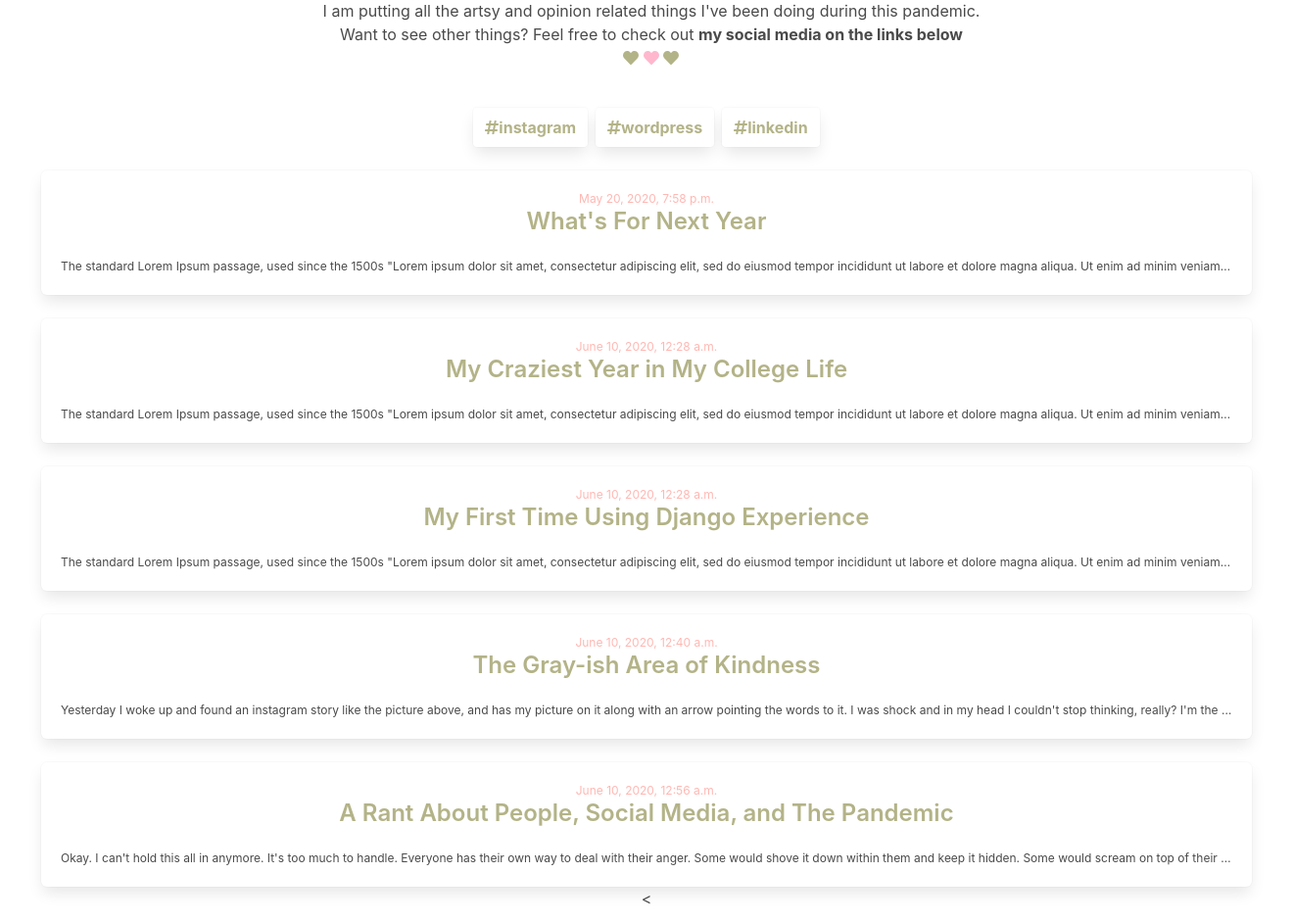
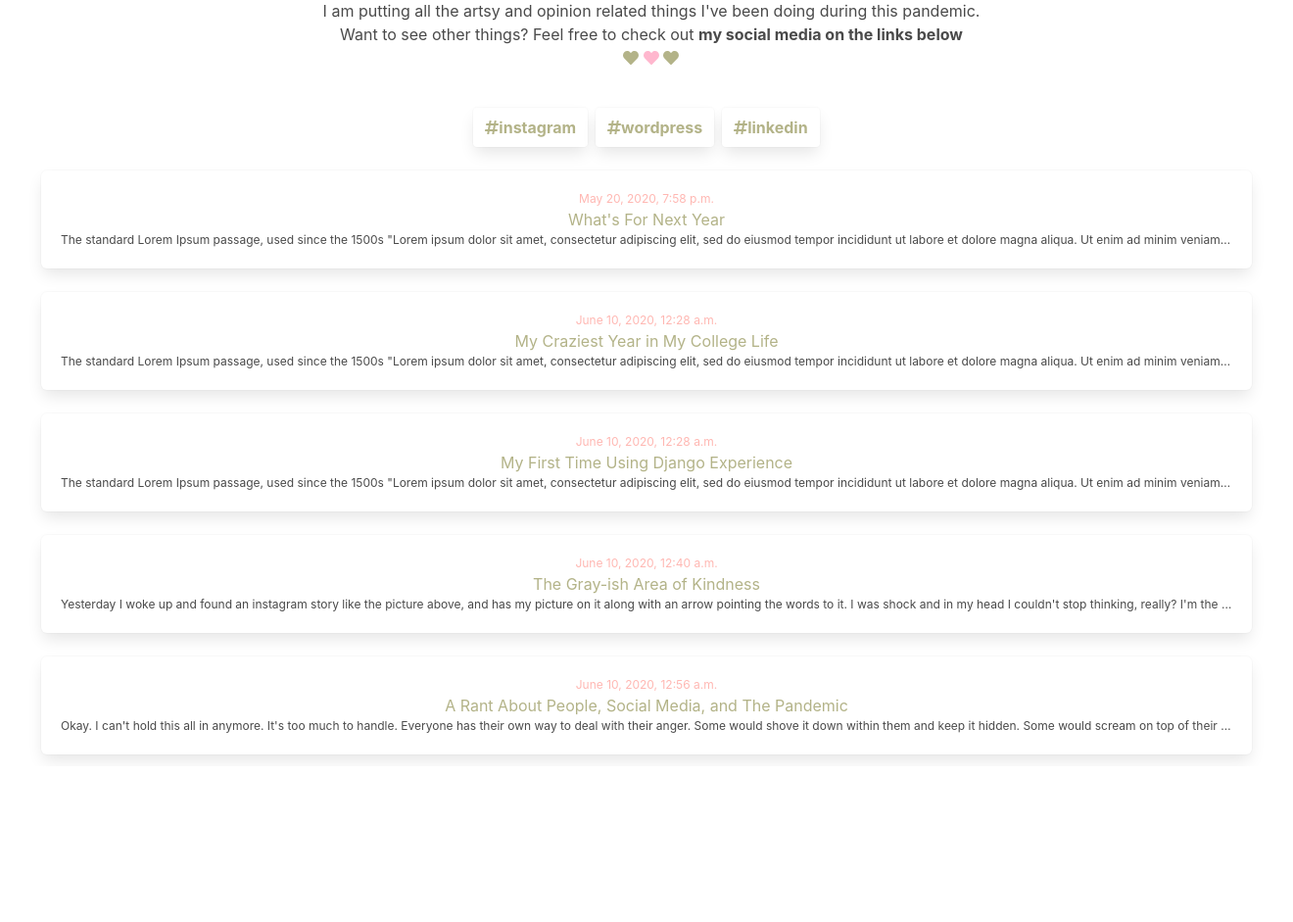
Before and after one commit to amlndr/myWebsite, a Django app: page / in a window 1320 px wide; the page is wider, and only the part inside the window is pictured. Shown: the part 403-1344 px from the top of that part at 98% size. After the commit the page ends 1179 px from the top of that part, so only its background shows below. Run offline with Django 3.2, Linux system fonts and the light colour scheme; data comes from the database, SQL or seed files in the repository; some libraries are stand-ins or nearby versions.

Commit message:
try again fix

```diff
--- a/blog/templates/blog/post_list.html
+++ b/blog/templates/blog/post_list.html
@@ -53,10 +53,9 @@
                                 <div class="date">
                                     {{ post.published_date }}
                                 </div>
-                                <h4 class="title is-4">
+                                <h4>
                                 <a class="titleLink" href="{% url 'post_detail' pk=post.pk %}">
                                 {{ post.title }}</a>
-                                </h4>
                                 <p style="font-size:12px;overflow:hidden ;white-space:nowrap; text-overflow:ellipsis;">
                                 {{ post.text }}
                                 </p>
@@ -64,11 +63,11 @@
                         </div>
                     {% endfor %}
                 </div>
-            </div>
-        </div>
+
+
     </div>
 
-<
+
 
 {% endblock %}
 
```
